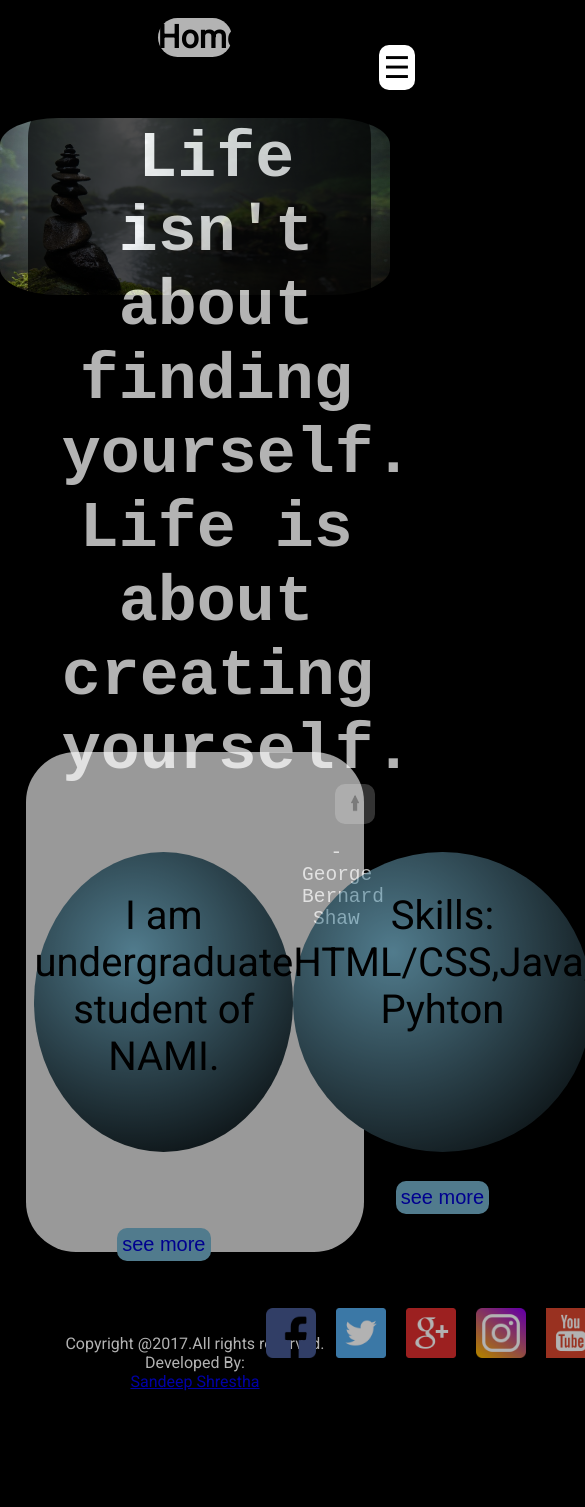
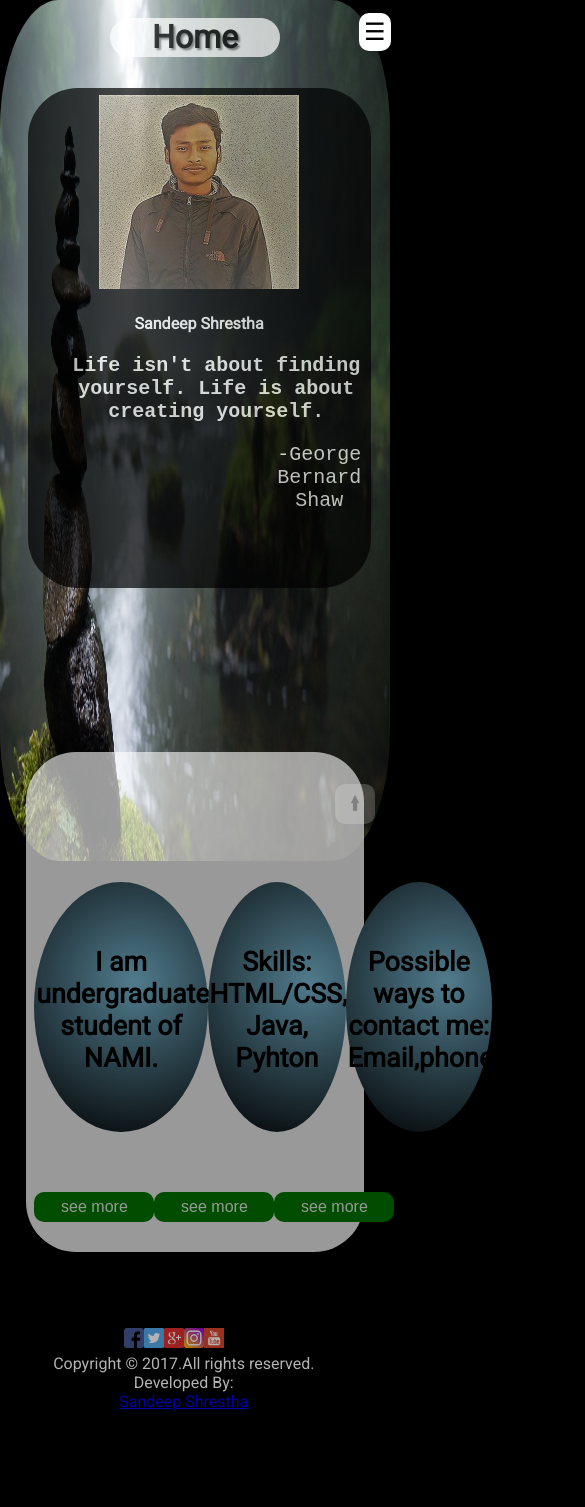
Before and after one commit to Mathoy-James/csy1018-assign1, a plain HTML site: page index.html in a window 390 px wide. Shown: the top 1507 px of the page, 585 px wide, since content can reach past the window. Drawn offline with Linux system fonts and the light colour scheme.

Commit message:
made responsive

```diff
--- a/css/bio.css
+++ b/css/bio.css
@@ -1,38 +1,63 @@
+/*Name : Sandeep Shrestha  UN id: 16418526*/
+body{
+  height: 1300px;
+  font-family: 'Roboto', sans-serif;
+}
+
 .img{
   margin-top:-2%;
 }
 
-section{
-  z-index: 9;
+
+.biocontent1{
+  z-index: 7;
   position: relative;
   width: 88%;
-  height: 410px;
+  height: 510px;
   background-color: black;
-  top: 10%;
   color:white;
   font-size: 90px;
   text-align: center;
-  margin-top: -4%;
+  font-size:2em;
+  margin-top: 5%;
   padding-top: 40px;
   padding-left:8px;
   opacity:0.8;
+  font-family: 'Roboto', sans-serif;
   border-radius:50px;
   margin-left:auto;
   margin-right: auto;
 }
 
-.biocontent {
+.biocontent2{
+  z-index: 7;
+  position: relative;
+  width: 88%;
+  height: 510px;
+  background-color: black;
+  color:white;
+  font-size: 90px;
   text-align: center;
-  font-size:.3em;
+  font-size:2em;
+  margin-top: 5%;
+  padding-top: 40px;
+  padding-left:8px;
+  opacity:0.8;
+  font-family: 'Roboto', sans-serif;
+  border-radius:50px;
+  margin-left:auto;
+  margin-right: auto;
 }
 
+
 footer{
-  margin-top:-100%;
+  top:-50%;
 }
 
 
 @media all and (max-width:1000px){
-header,body,section, footer, map, .dropdown button{marginright:90%;}
-.navigation ul{flex-direction: column;},
 
+.biocontent1, .biocontent2 {
+  overflow:scroll;
 }
+}
--- a/css/contact.css
+++ b/css/contact.css
@@ -1,5 +1,6 @@
+/*Name : Sandeep Shrestha  UN id: 16418526*/
 body{
-  height: 1350px;
+  height: 1300px;
   font-family: 'Roboto', sans-serif;
 }
 
@@ -22,14 +23,14 @@ section{
  padding:1%;
  font-size:1em;
  border-top-left-radius:20px;
- border-bottom-left-radius:20px;
+ border-radius:20px;
 }
 .form input{
   width:90%;
   border-radius: 5px;
   background:white;
   padding:1%;
-  height:4%;
+  height:10%;
   font-size:1.2em;
 }
 
@@ -64,7 +65,7 @@ section{
 .quick{
 width:48%; background-color:white;
 overflow:hidden; padding:1%;font-size: 1.4em;
-border-top-right-radius:20px;
+border-radius:20px;
 
 border-bottom-right-radius:20px;
 }
@@ -101,6 +102,12 @@ footer{
 
 @media all and (max-width:1000px){
 header,section, footer, map,
-.menubar ul{flex-direction: column;}
-
+section{
+  flex-direction: column;
+  justify-content: space-between;
 }
+section >.query, .quick{
+  width:90%;
+  border-radius: 10px;
+}
+}
--- a/css/cv.css
+++ b/css/cv.css
@@ -1,23 +1,11 @@
+/*Name : Sandeep Shrestha  UN id: 16418526*/
 body{
-  height:1400px;
+  height:1300px;
   font-family: 'Roboto', sans-serif;
 }
 
 header{
   margin-top:4px;
-}
-
-.image{
-    position: fixed;
-    width: 100%;
-}
-
-.img-1 {
-  width: 100%;
-  height: 90%;
-  margin-left: -8px;
-  border-radius: 15%;
-  margin-top: -40px;
 }
 
 .content1{
@@ -29,28 +17,28 @@ header{
   flex-direction:row; justify-content: space-around;
   margin-left:auto;
   margin-right: auto;
-  opacity:0.7;
   z-index: 9;
+  opacity:0.8;
   position: relative;
   margin-left:auto;
   margin-right: auto;
 }
-.cvcontent{
-  width:49.5%;
-  height: 550px;
+
+.myimage{
+  width: 49.5%;
+  height: 90%;
   background-color: white;
-  opacity:0.75;
   border-radius:50px;
 }
 
-.cvcontent > img{
-  margin-top: 1%;
+.myimage > img{
+  width:70%;
+  margin-top: 1%
 }
 .education{
   width: 49.5%;
-  height: 550px;
+  height: 90%;
   background-color: white;
-  opacity:0.75;
   border-radius:50px;
   text-align: center;
 }
@@ -62,7 +50,7 @@ header{
   color:white;
   margin-left:auto;
   margin-right: auto;
-  border-radius:50px;
+  border-radius:5%;
 }
 .e1 h4,.e2 h4,.e3 h4{
 padding-top: 30%;
@@ -86,7 +74,7 @@ font-size:.7em;
   width: 49.5%;
   height: 600px;
   background-color: white;
-  opacity:0.75;
+  opacity:0.8;
   border-radius:50px;
 }
 
@@ -109,9 +97,9 @@ flex-direction:column;
   width: 49.5%;
   height: 600px;
   background-color: white;
-  opacity:0.75;
+  opacity:0.8;
+  overflow: hidden;
   border-radius:50px;
-  display:flex;
   text-align: center;
   display:flex;
   flex-direction:column;
@@ -164,11 +152,12 @@ flex-direction:column;
 }
 
 footer{
-
-bottom: 103%;
+top:-50%;
 }
 
-@media all and (max-width:1000px){
-header,body,section, footer,
-.navigation ul{flex-direction: row;}
+@media all and (max-width:400px){
+body,section, footer,
+  .content1>.myimage, .content1 > .education, .content2> .current-cource, .content2>.Skills{
+    overflow: scroll;}
+
 }
--- a/css/index.css
+++ b/css/index.css
@@ -1,3 +1,4 @@
+/*Name : Sandeep Shrestha  UN id: 16418526*/
 body{
   background-color: black;
   height: 1300px;
@@ -6,9 +7,10 @@ body{
 
 header{
   height: 3%;
-  width: 20%;
+  width: 170px;
   background-color: white;
   color:black;
+  text-shadow: 2px 2px 2px gray;
   opacity: 0.7;
   margin-top:-1%;
   margin-left: auto;
@@ -20,11 +22,13 @@ header{
 .image{
     position: fixed;
     width: 100%;
-    top:14%;
+    height:120%;
+    top:0%;
     z-index:-1;
 }
 .img {
   width: 100%;
+  height:85%;
   margin-left: -8px;
   border-radius: 15%;
 }
@@ -43,16 +47,20 @@ header{
   margin-top: 8%;
   z-index:1;
 }
+
+.word-layer > img{
+  margin-top: 2%;
+}
 .word-layer > h2 {
-  font-size: 500%;
+  font-size:20px;
   font-family: monospace;
   padding-left:10%;
-  margin-top: 10%;
+  margin-top: 2%;
 }
 .word-layer > p{
-  font-size: 150%;
+  font-size: 20px;
   font-family: monospace;
-  padding-left:80%
+  padding-left:70%
 }
 
 #myBtn {
@@ -83,13 +91,17 @@ color:white;
   width: 50%;
 }
 
+.dropdown {
+    position:fixed;
+    display: inline-block;
+}
 .navigation{
   display:none;
-  position: relative;
+  position: fixed;
   background-color:white;
   width: 80px;
   height:600px;
-  margin-left:1275px;
+  margin-left:94%;
   margin-top: 5px;
   z-index: 10;
   opacity: 0.8;
@@ -109,11 +121,6 @@ color:white;
   border: none;
   margin-left:95%;
   z-index: 10;
-}
-
-.dropdown {
-    position:fixed;
-    display: inline-block;
 }
 
 .dropdown:hover .navigation {
@@ -161,7 +168,7 @@ color:white;
 /*three circular divs*/
 .main-flex-div{
 display: flex;
-flex-direction: row;
+flex-direction: column;
 justify-content: space-around;
 z-index: 9;
 position: relative;
@@ -171,6 +178,7 @@ background-color: white;
 top: 710px;
 padding-top: 100px;
 padding-left:8px;
+
 opacity:0.6;
 border-radius:50px;
 margin-top: -4%;
@@ -178,63 +186,78 @@ margin-left:auto;
 margin-right: auto;
 }
 
+.circle{
+  display: flex;
+  flex-direction: row;
+  justify-content: space-around;
+}
+
 .st-div{
-width:300px;
-height: 300px;
+width:250px;
+height:250px;
 border-radius: 50%;
-font-size:40px;
+font-size:2.5em;
 text-align: center;
 background: radial-gradient(circle at 100px 100px, skyblue, #000);
 
 }
 .nd-div{
-width:300px;
-height: 300px;
+width:250px;
+height:250px;
 border-radius: 50%;
-font-size:40px;
+font-size:2.5em;
 text-align: center;
 background: radial-gradient(circle at 100px 100px, skyblue, #000);
 
 }
 
 .rd-div{
-width:300px;
-height: 300px;
+width:250px;
+height: 250px;
 border-radius: 50%;
-font-size:40px;
+font-size:2.5em;
 text-align: center;
 background: radial-gradient(circle at 100px 100px, skyblue, #000);
 
 }
 
-.st-div > button,{
-  top: 10%;
+.st-div >h6, .nd-div >h6, .rd-div >h6{
+  padding:1%;
 }
 
-.st-div > button, .nd-div > button, .rd-div > button{
+.btn{
+  display: flex;
+  flex-direction: row;
+  justify-content: space-around;
+
+}
+.btn > form > button{
+  height: 30px;
+  width: 120px;
   border-radius: 10px;
-  background-color:skyblue;
+  background-color:green;
   border: none;
-  padding:  5px;
+  padding:  5%;
   color:white;
   text-align: center;
-  font-size:0.5em;
+  font-size:1em;
+  margin-top: auto;
   transition: all 0.5s;
   cursor: pointer;
 }
 
-.st-div > button:active, .nd-div > button:active, .rd-div > button:active{
-  background: green;
+.btn > form > button:active{
+  background:skyblue ;
 }
 
-.st-div > button > a > span, .nd-div > button > a > span, .rd-div > button > a > span{
+.btn > form > button > span{
   cursor: pointer;
   display: inline-block;
   position: relative;
   transition: 0.5s;
 }
 
-.st-div > button > a > span:after, .nd-div > button > a > span:after, .rd-div > button > a > span:after {
+.btn > form > button > span:after{
   content: '\00bb';
   position: absolute;
   opacity: 0;
@@ -243,11 +266,11 @@ background: radial-gradient(circle at 100px 100px, skyblue, #000);
   transition: 0.5s;
 }
 
-.st-div>button:hover span, .nd-div>button:hover span, .rd-div>button:hover span {
+.btn > form > button:hover span {
   padding-right: 25px;
 }
 
-.st-div>button:hover span:after, .nd-div>button:hover span:after, .rd-div>button:hover span:after {
+.btn > form > button:hover span:after{
   opacity: 1;
   right: 0;
 }
@@ -280,7 +303,7 @@ footer{
   flex-direction: row;
   justify-content: space-around;
   list-style: none;
-  margin-left: 180px;
+  margin-left: 15%;
   margin-right: auto;
   left:20%;
 }
@@ -318,7 +341,28 @@ footer{
 
 
 
-@media all and (max-width:100px){
-header,body, footer,
-.menubar ul{flex-direction: column;}
+@media all and (max-width:500px){
+header,body,footer,footer,
+.navigation{
+left:-3%;
+top:20px;
 }
+
+.navigation > ul > li > a >img{
+  height:20px;
+  weight:20px;
+  margin-left:-10%;
+}
+
+.botton{
+  font-size:1.5em;
+  margin-left:90%;
+  top:25px;
+}
+.socialsites img {
+    height:20px;
+    weight:20px;
+    margin-left:-500%;
+}
+
+}
--- a/index.html
+++ b/index.html
@@ -1,6 +1,4 @@
-<!--Name : Sandeep shrestha
-    UN id: 16418526
--->
+<!--Name : Sandeep Shrestha  UN id: 16418526-->
 <!DOCTYPE html>
 <html>
   <head>
@@ -17,7 +15,10 @@
   </header>
 
 <!--topbutton-->
- <button id="myBtn"><a href="index.html"> <img class="top" src="images/top.png" alt=top></a></button>
+<form>
+  <button id="myBtn" formaction="index.html"> <img class="top" src="images/top.png" alt="top"></button>
+</form>
+
 
     <!--navigation bar goes here-->
 
@@ -25,10 +26,10 @@
       <button class="botton"><span>&#9776;</span></button>
       <div class="navigation">
           <ul>
-            <li><a href="index.html"><img class="home" src=images/home.png alt=home></a></li>
-            <li><a href="bio.html"><img class="bio" src=images/bio.png alt=bio></a></li>
-            <li><a href="cv.html"><img class="cv" src=images/cv.png alt=cv></a></li>
-            <li><a href="contact.html"><img class="contact" src=images/contact.png alt=contact></a></li>
+            <li><a href="index.html"><img class="home" src=images/home.png alt="home"></a></li>
+            <li><a href="bio.html"><img class="bio" src=images/bio.png alt="bio"></a></li>
+            <li><a href="cv.html"><img class="cv" src=images/cv.png alt="cv"></a></li>
+            <li><a href="contact.html"><img class="contact" src=images/contact.png alt="contact"></a></li>
           </ul>
       </div>
     </div>
@@ -38,35 +39,53 @@
 
 
 
-    <!-- First Parallax Image with Logo Text -->
+    <!-- First Parallax Image with text -->
     <div class="image">
       <img class="img"
            src="images/stone.jpeg"
-           alt="picture of a standing stone">
+           alt="picture">
     </div>
 
     <div class="word-layer">
+      <img src="images/me.jpg" alt="my image">
+      <h4>Sandeep Shrestha</h4>
       <h2>Life isn't about finding yourself. Life is about creating yourself.</h2>
       <p>-George Bernard Shaw</p>
     </div>
 
-<Section>
+<section>
+   <div>
     <div class="main-flex-div">
+      <div class="circle">
       <div class="st-div">
-      <p>I am undergraduate student of NAMI.</p><br/><br/>
-      <button class="button"><a href="bio.html"><span>see more </span></a></button>
+      <h6>I am <br/>undergraduate <br/>student of NAMI.</h6><br/><br/>
+
       </div>
 
       <div class="nd-div">
-      <p>Skills:<br/> HTML/CSS,Java,<br/>Pyhton</p><br/><br/>
-      <button  class="button"><a href="cv.html"><span>see more </span></a></button>
+      <h6>Skills:<br/> HTML/CSS,<br/>Java,<br/>Pyhton</h6><br/><br/>
+
       </div>
 
       <div class="rd-div">
-        <p>Possible<br/> ways to contact me:<br/> Email,phone</p><br/>
-        <button class="button"><a href="contact.html"><span>see more </span></a></button>
+        <h6>Possible<br/> ways to contact me:<br/> Email,phone</h6><br/>
       </div>
     </div>
+
+      <div class="btn">
+        <form>
+         <button class="button" formaction="bio.html"><span>see more </span></button>
+        </form>
+        <form>
+         <button class="button" formaction="cv.html"><span>see more </span></button>
+        </form>
+        <form>
+         <button class="button" formaction="contact.html"><span>see more </span></button>
+        </form>
+      </div>
+    </div>
+
+
 
 </section>
 
@@ -77,17 +96,17 @@
 
          <div class="socialsites">
            <ul>
-           <li><a href="www.facebook.com" class="Facebook"><img src="images/facebook.png"></a></li>
-           <li><a href="www.twitter.com" class="Twitter"><img src="images/twitter.png"></a></li>
-           <li><a href="www.google+.com" class="Google"><img src="images/google+.png"></a></li>
-           <li><a href="www.instagram.com" class="Instagram"><img src="images/instagram.png"></a></li>
-           <li><a href="www.youtube.com" class="Youtube"><img src="images/youtube.png"></a></li>
+           <li><a href="www.facebook.com" class="Facebook"><img src="images/facebook.png" alt="Facebook"></a></li>
+           <li><a href="www.twitter.com" class="Twitter"><img src="images/twitter.png" alt="Twitter"></a></li>
+           <li><a href="www.google+.com" class="Google"><img src="images/google+.png" alt="Google"></a></li>
+           <li><a href="www.instagram.com" class="Instagram"><img src="images/instagram.png" alt="Instagram"></a></li>
+           <li><a href="www.youtube.com" class="Youtube"><img src="images/youtube.png" alt="Youtube"></a></li>
          </ul>
         </div>
 
         <div class="cblock">
           <p>
-            Copyright @2017.All rights reserved.<br/>
+            Copyright © 2017.All rights reserved.<br/>
             Developed By:<br/><a href="index.html">Sandeep Shrestha</a>
           </p>
         </div>
```
Also changed, not shown: bio.html (+24 -14 lines), contact.html (+17 -14 lines), cv.html (+17 -15 lines), images/me1.jpg.
